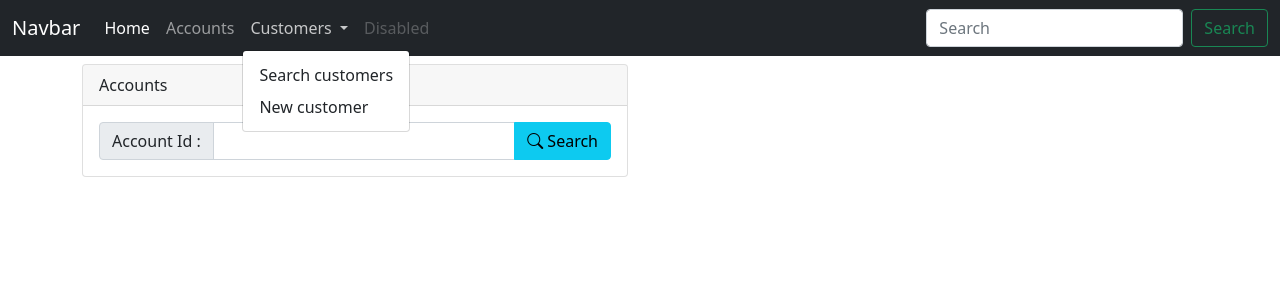
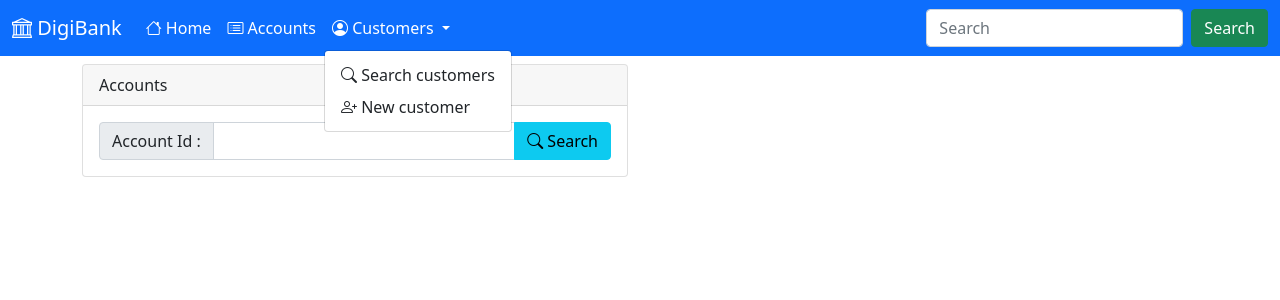
Before and after one commit to Errimy/digital-banking-frontend, an Angular app: page /accounts in a window 1280 px wide. Both pictures are taken after a click on the button "Customers". Shown: the top 300 px of the page. Built offline with nearby package versions, Linux system fonts and the light colour scheme.

Commit message:
Frontend Blue themed

```diff
--- a/src/app/accounts/accounts.component.html
+++ b/src/app/accounts/accounts.component.html
@@ -31,9 +31,11 @@
               <label>Balance :</label>
               <label><strong>{{accountDetails.balance | number : '1.2-2'}}</strong></label>
             </div>
-            <table class="table">
+            <table class="table table-success table-striped table-bordered table-hover">
               <thead>
+              <tr>
               <th>ID</th><th>Date</th><th>Type</th><th>Amount</th>
+              </tr>
               </thead>
               <tbody>
               <tr *ngFor="let op of accountDetails.accountOperationDTOS">
--- a/src/app/customers/customers.component.html
+++ b/src/app/customers/customers.component.html
@@ -1,6 +1,6 @@
 <div class="container mt-2">
   <ng-container *ngIf="customers | async as listCustomers; else failureOrLoading">
-    <div class="card" *ngIf="customers">
+    <div class="card mx-auto col-md-9" *ngIf="customers">
 
       <div class="card-header">Customers List</div>
       <div class="card-body">
@@ -15,10 +15,10 @@
             </div>
           </form>
         </div>
-        <table class="table">
+        <table class="table table-success table-striped table-bordered table-hover mt-4">
           <thead>
           <tr>
-            <th>ID</th><th>Name</th><th>Email</th>
+            <th>ID</th><th>Name</th><th>Email</th><th>Actions</th><th>Details</th>
           </tr>
           </thead>
           <tbody>
--- a/src/app/navbar/navbar.component.html
+++ b/src/app/navbar/navbar.component.html
@@ -1,33 +1,30 @@
-<nav class="navbar navbar-expand-lg navbar-dark bg-dark">
+<nav class="navbar navbar-expand-lg navbar-dark bg-primary">
   <div class="container-fluid">
-    <a class="navbar-brand" href="#">Navbar</a>
+    <a class="navbar-brand" href="#"><i class="bi bi-bank"></i> DigiBank</a>
     <button class="navbar-toggler" type="button" data-bs-toggle="collapse" data-bs-target="#navbarSupportedContent" aria-controls="navbarSupportedContent" aria-expanded="false" aria-label="Toggle navigation">
       <span class="navbar-toggler-icon"></span>
     </button>
     <div class="collapse navbar-collapse" id="navbarSupportedContent">
       <ul class="navbar-nav me-auto mb-2 mb-lg-0">
         <li class="nav-item">
-          <a class="nav-link active" aria-current="page" href="#">Home</a>
+          <a class="nav-link active" aria-current="page" href="#"><i class="bi bi-house"></i> Home</a>
         </li>
         <li class="nav-item">
-          <a class="nav-link" routerLink="/accounts">Accounts</a>
+          <a class="nav-link active" routerLink="/accounts"><i class="bi bi-card-list"></i> Accounts</a>
         </li>
         <li class="nav-item dropdown">
-          <a class="nav-link dropdown-toggle" href="#" id="navbarDropdown" role="button" data-bs-toggle="dropdown" aria-expanded="false">
-            Customers
+          <a class="nav-link active dropdown-toggle" href="#" id="navbarDropdown" role="button" data-bs-toggle="dropdown" aria-expanded="false">
+            <i class="bi bi-person-circle"></i> Customers
           </a>
           <ul class="dropdown-menu" aria-labelledby="navbarDropdown">
-            <li><a class="dropdown-item" routerLink="/customers">Search customers</a></li>
-            <li><a class="dropdown-item" routerLink="/new-customer">New customer</a></li>
+            <li><a class="dropdown-item" routerLink="/customers"><i class="bi bi-search"></i> Search customers</a></li>
+            <li><a class="dropdown-item" routerLink="/new-customer"><i class="bi bi-person-plus"></i> New customer</a></li>
           </ul>
-        </li>
-        <li class="nav-item">
-          <a class="nav-link disabled" href="#" tabindex="-1" aria-disabled="true">Disabled</a>
         </li>
       </ul>
       <form class="d-flex">
         <input class="form-control me-2" type="search" placeholder="Search" aria-label="Search">
-        <button class="btn btn-outline-success" type="submit">Search</button>
+        <button class="btn btn-success" type="submit">Search</button>
       </form>
     </div>
   </div>
--- a/src/app/new-customer/new-customer.component.html
+++ b/src/app/new-customer/new-customer.component.html
@@ -1,6 +1,6 @@
 <div class="container">
   <div class="card col-md-6 offset-3 mt-2">
-    <div class="card-header">New Customer</div>
+    <div class="card-header ">New Customer</div>
     <div class="card-body">
       <form [formGroup]="newCustomerFormGroup" (ngSubmit)="handleSaveCustomer()">
         <div class="mb-3">
```
